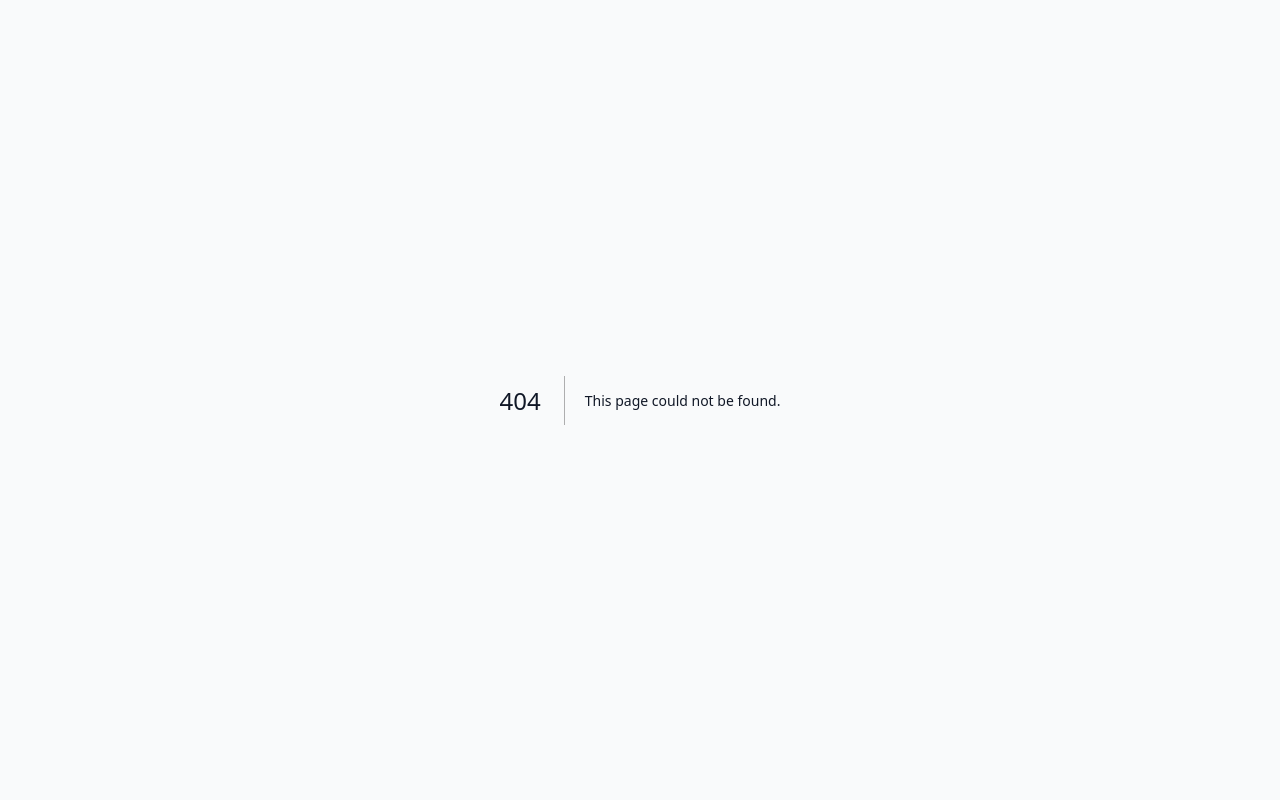
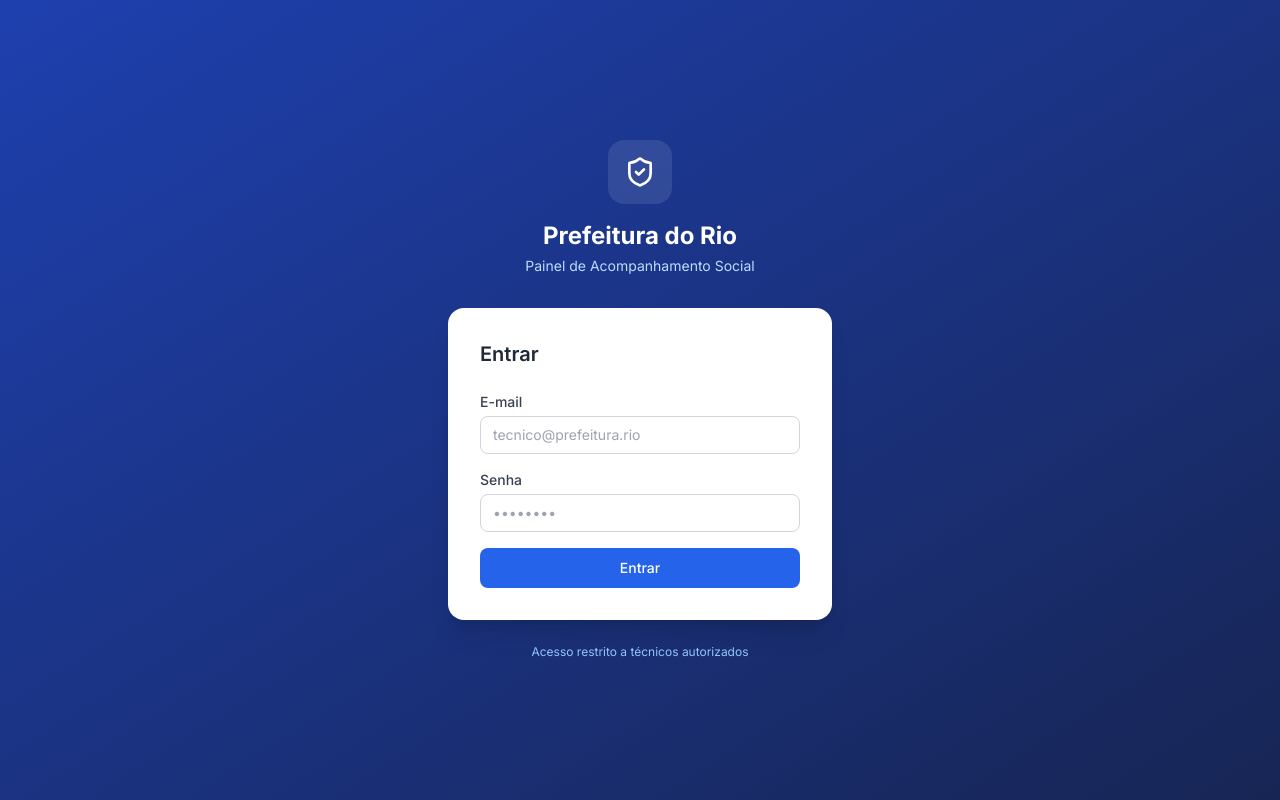
Before and after one commit to franciscolou/case-pcrj, a Next.js app in the folder frontend/: page /login in a window 1280 px wide. Before the commit this address had no page. Built offline with nearby package versions, Linux system fonts and the light colour scheme; no server answers.

Commit message:
feat(frontend): login screen + JWT auth

```diff
--- /dev/null
+++ b/frontend/src/app/login/page.tsx
@@ -0,0 +1,106 @@
+'use client'
+import { useState, useEffect, FormEvent } from 'react'
+import { useRouter } from 'next/navigation'
+import { api } from '@/lib/api'
+import { setAuth, isAuthenticated } from '@/lib/auth'
+import { ShieldCheck } from 'lucide-react'
+
+export default function LoginPage() {
+  const router = useRouter()
+  const [email, setEmail] = useState('')
+  const [password, setPassword] = useState('')
+  const [error, setError] = useState('')
+  const [loading, setLoading] = useState(false)
+
+  useEffect(() => {
+    if (isAuthenticated()) router.replace('/dashboard')
+  }, [router])
+
+  const handleSubmit = async (e: FormEvent) => {
+    e.preventDefault()
+    setError('')
+    setLoading(true)
+    try {
+      const { data } = await api.post('/auth/token', { email, password })
+      setAuth(data.token, data.user)
+      router.replace('/dashboard')
+    } catch (err: unknown) {
+      const msg = (err as { response?: { data?: { error?: string } } })?.response?.data?.error
+      setError(msg || 'Erro ao fazer login. Tente novamente.')
+    } finally {
+      setLoading(false)
+    }
+  }
+
+  return (
+    <div className="min-h-screen flex items-center justify-center bg-gradient-to-br from-blue-800 to-blue-950 px-4">
+      <div className="w-full max-w-sm">
+        <div className="text-center mb-8">
+          <div className="inline-flex items-center justify-center w-16 h-16 bg-white/10 rounded-2xl mb-4">
+            <ShieldCheck className="w-8 h-8 text-white" />
+          </div>
+          <h1 className="text-white text-2xl font-bold">Prefeitura do Rio</h1>
+          <p className="text-blue-200 text-sm mt-1">Painel de Acompanhamento Social</p>
+        </div>
+
+        <div className="bg-white rounded-2xl shadow-xl p-8">
+          <h2 className="text-gray-800 text-xl font-semibold mb-6">Entrar</h2>
+
+          <form onSubmit={handleSubmit} className="space-y-4">
+            <div>
+              <label htmlFor="email" className="block text-sm font-medium text-gray-700 mb-1">
+                E-mail
+              </label>
+              <input
+                id="email"
+                type="email"
+                value={email}
+                onChange={(e) => setEmail(e.target.value)}
+                className="w-full px-3 py-2 border border-gray-300 rounded-lg text-sm focus:outline-none focus:ring-2 focus:ring-blue-500 focus:border-transparent"
+                placeholder="tecnico@prefeitura.rio"
+                required
+                autoComplete="email"
+              />
+            </div>
+            <div>
+              <label htmlFor="password" className="block text-sm font-medium text-gray-700 mb-1">
+                Senha
+              </label>
+              <input
+                id="password"
+                type="password"
+                value={password}
+                onChange={(e) => setPassword(e.target.value)}
+                className="w-full px-3 py-2 border border-gray-300 rounded-lg text-sm focus:outline-none focus:ring-2 focus:ring-blue-500 focus:border-transparent"
+                placeholder="••••••••"
+                required
+                autoComplete="current-password"
+              />
+            </div>
+
+            {error && (
+              <div className="bg-red-50 border border-red-200 rounded-lg px-3 py-2 text-sm text-red-700">
+                {error}
+              </div>
+            )}
+
+            <button
+              type="submit"
+              disabled={loading}
+              className="w-full bg-blue-600 hover:bg-blue-700 disabled:opacity-60 disabled:cursor-not-allowed text-white font-medium py-2.5 rounded-lg text-sm transition-colors flex items-center justify-center gap-2"
+            >
+              {loading && (
+                <span className="h-4 w-4 border-2 border-white border-t-transparent rounded-full animate-spin" />
+              )}
+              {loading ? 'Entrando...' : 'Entrar'}
+            </button>
+          </form>
+        </div>
+
+        <p className="text-center text-blue-300 text-xs mt-6">
+          Acesso restrito a técnicos autorizados
+        </p>
+      </div>
+    </div>
+  )
+}
```
